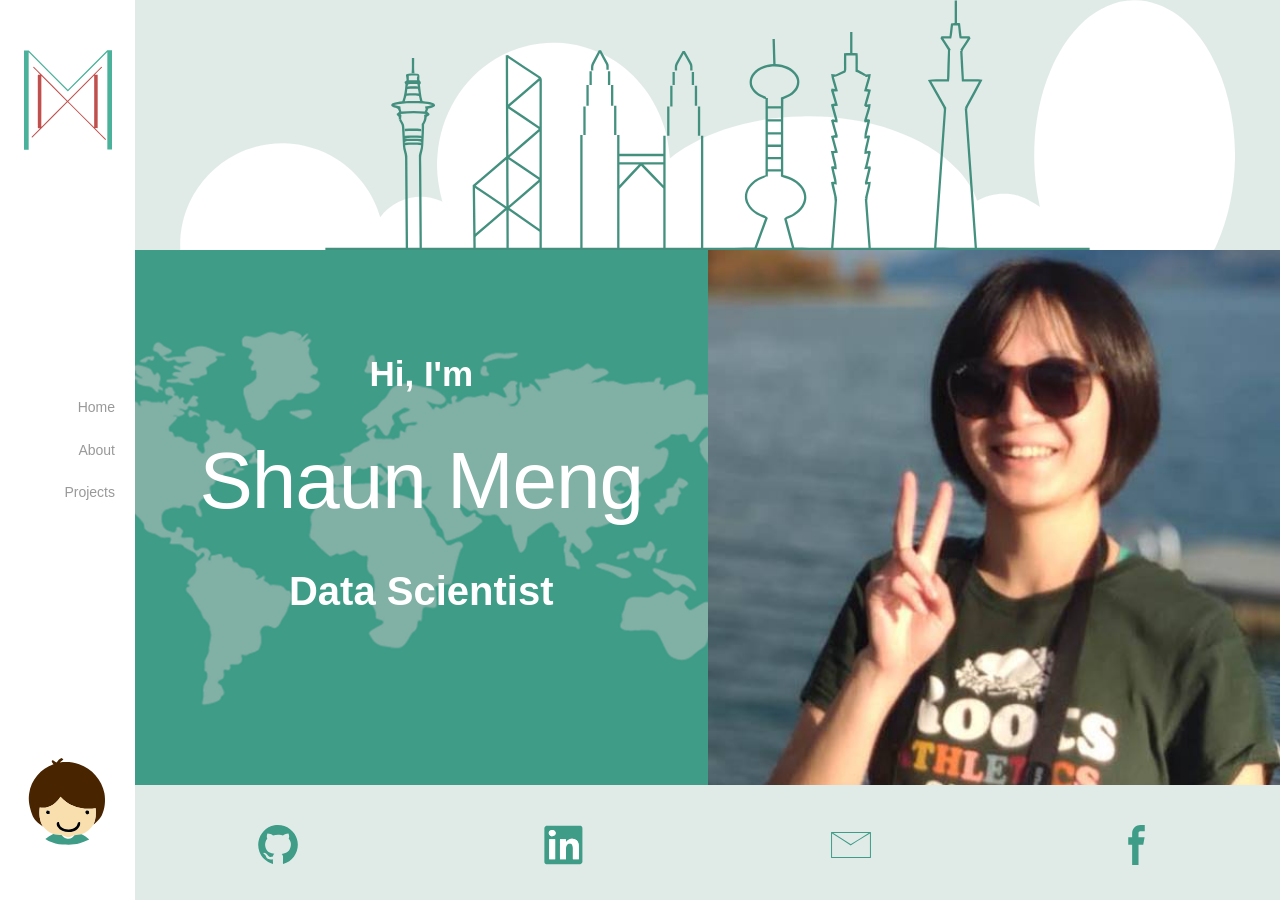
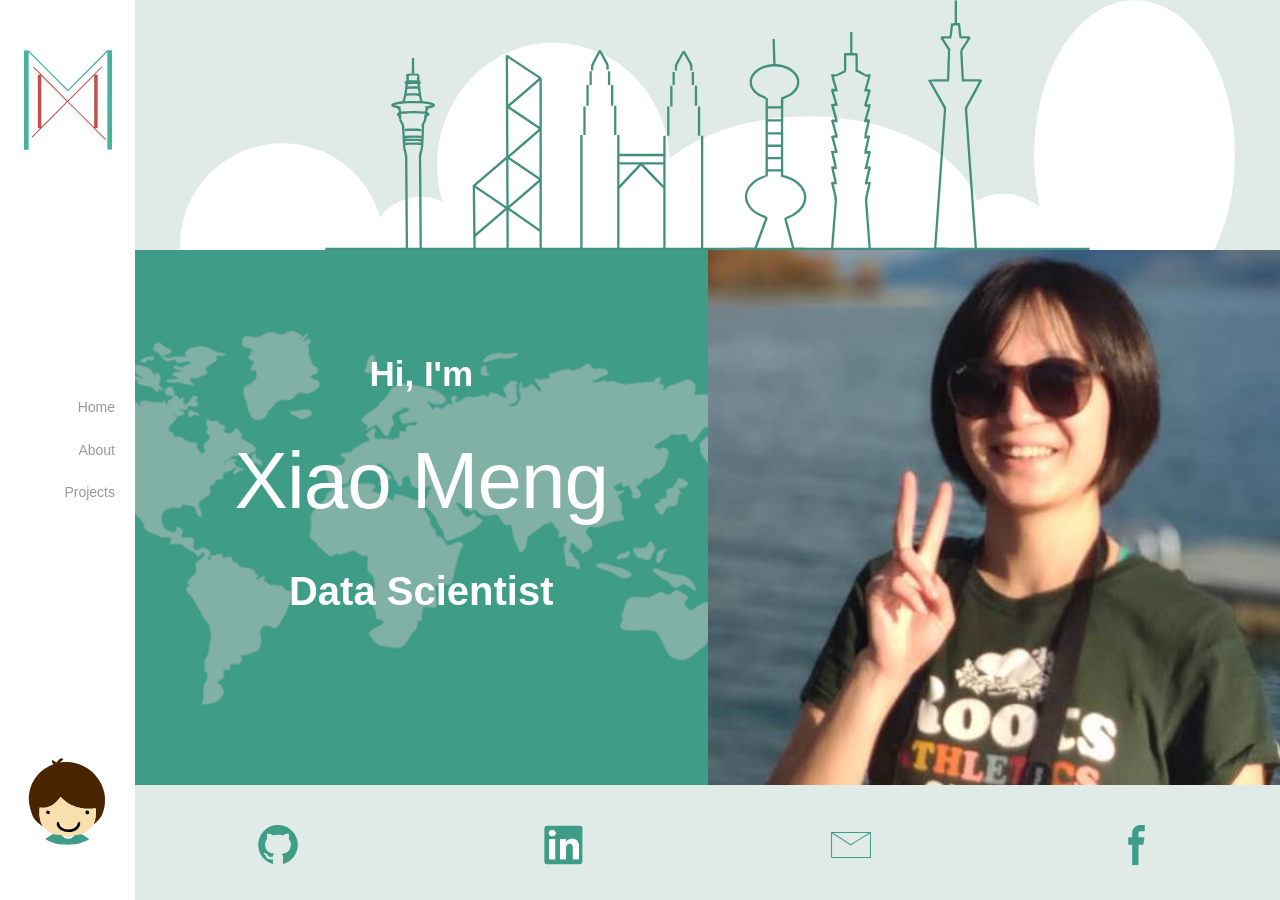
Before and after one commit to santochaoya/santochaoya.github.io, a Jekyll site: the page built from index.html, in a window 1280 px wide and 900 px high. Built offline with Jekyll 4.4.1, drawn with Linux system fonts in a browser that asks for light colours; nearby versions of some CDN libraries; some web fonts are replaced; Markdown is read by kramdown in place of the engine named in the settings.

Commit message:
Update section-homepage.html

```diff
--- a/_includes/section-homepage.html
+++ b/_includes/section-homepage.html
@@ -1 +1 @@
-<section id="home" class="homepage"><div class="section-1"><div class="city-sihouette"></div></div><div class="section-2"><div class="flex-row flex--space-around"><div class="col-50"><div class="title"><h3>Hi, I'm</h3><h1>Shaun Meng</h1><h2>Data Scientist</h2></div></div><div class="col-50"><div class="photo"></div></div></div></div><div class="section-3"><div class="icon"><div class="flex-row flex--space-around"><a href="https://github.com/santochaoya" class="icon-gh"></a><a href="https://www.linkedin.com/in/xiao-meng-851b89153/" class="icon-linkin"></a><a href="mailto:santochaoya@yahoo.com.hk" class="icon-email"></a><a href="https://www.facebook.com/profile.php?id=100010699020541" class="icon-fb"></a></div></div></div></section>
+<section id="home" class="homepage"><div class="section-1"><div class="city-sihouette"></div></div><div class="section-2"><div class="flex-row flex--space-around"><div class="col-50"><div class="title"><h3>Hi, I'm</h3><h1>Xiao Meng</h1><h2>Data Scientist</h2></div></div><div class="col-50"><div class="photo"></div></div></div></div><div class="section-3"><div class="icon"><div class="flex-row flex--space-around"><a href="https://github.com/santochaoya" class="icon-gh"></a><a href="https://www.linkedin.com/in/xiao-meng-851b89153/" class="icon-linkin"></a><a href="mailto:santochaoya@yahoo.com.hk" class="icon-email"></a><a href="https://www.facebook.com/profile.php?id=100010699020541" class="icon-fb"></a></div></div></div></section>
```
